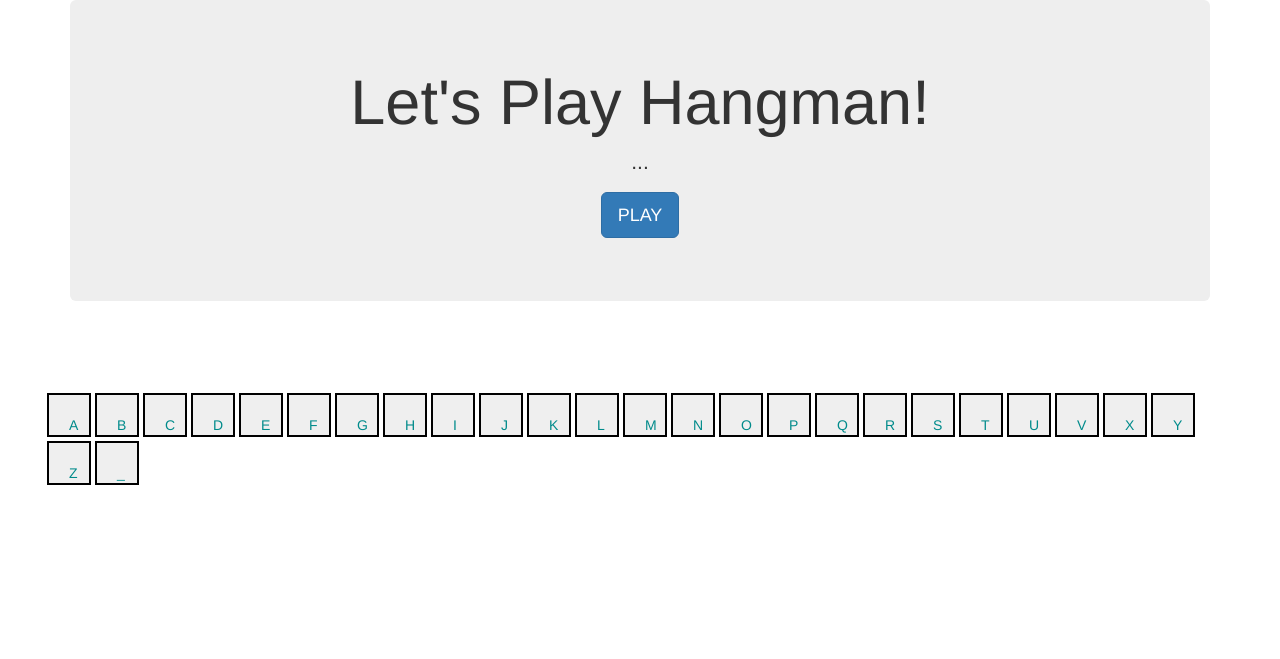
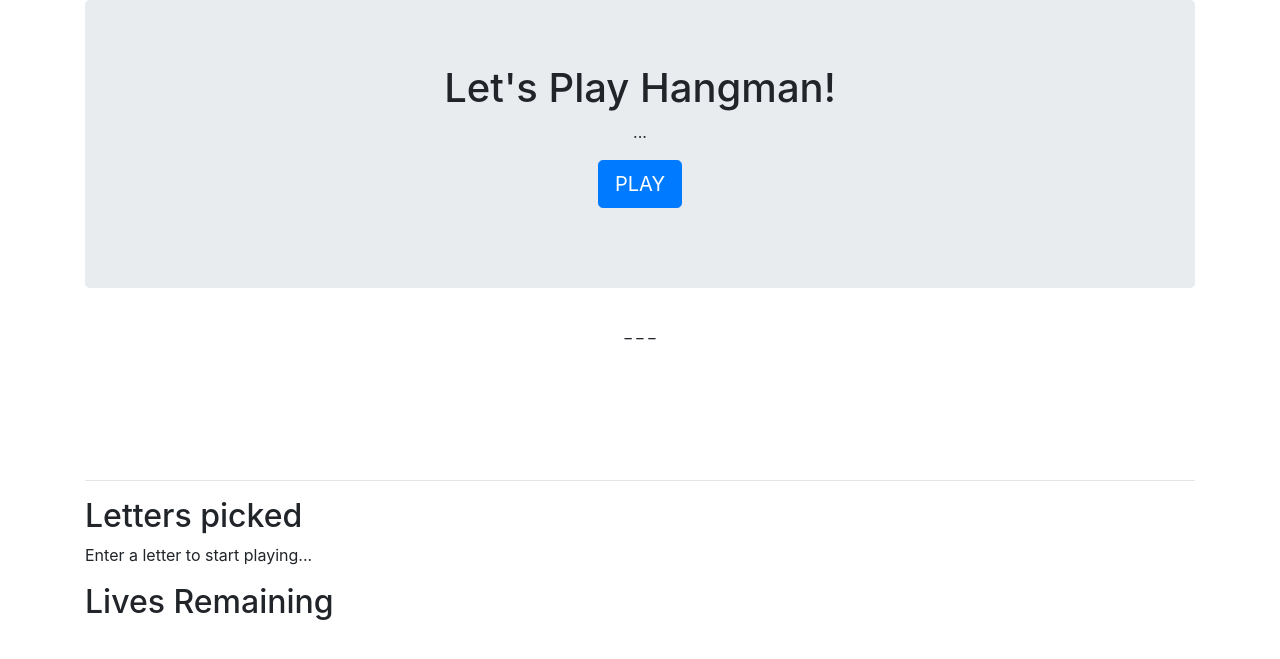
Before and after one commit to sxleal/week-3-game, a PHP site: page / in a window 1280 px wide. Shown: the top 659 px of the page. Run offline with PHP 8.4, Linux system fonts and the light colour scheme; some libraries are stand-ins or nearby versions.

Commit message:
as far as I got

```diff
--- a/assets/css/style.css
+++ b/assets/css/style.css
@@ -15,6 +15,10 @@
 	padding: 60px;
 }
 
+.guessColor {
+	color:orange;
+}
+
 .hangLetter {
 	display: inline-block;
 	line-style: none;
--- a/assets/javascript/game.js
+++ b/assets/javascript/game.js
@@ -11,50 +11,87 @@ var alphabet = ["A", "B","C","D","E","F","G","H","I","J","K",
 	var targetWord; 	//random word selected
 	var guess;			//User's guess
 	var guesses = [];	//Stored guesses
+	var emptyLetters = []; //starting dashes to be filled
+	var emptyLettersStr= "";	//print the dashes and correct guesses
 	var lives;			//Lives
 	var correct;		//Count orrect guesses
 	var space;			//Number of spaces in targetWord
 
 
-
-//We pick a random word for player to guess
+//We pick a random word for player to guess.
 	var wordArray = ["cat","dog","pig","duck"];
 
 
 	targetWord = wordArray[Math.floor(Math.random()*wordArray.length)];
-	console.log(targetWord)
+	console.log(targetWord);
 
 
 
+//Parse targetWord's letters into targetWordArray
+
+	var targetWordArray = targetWord.split("");
+	console.log(targetWordArray);
+
+// Display word to be guessed as dashes.  Use emptyLetters array to print dashes
+
+		for (var i = 0; i< targetWordArray.length; i++) {
+			emptyLetters.push("_ ");
+		}
+		console.log("emptyLetters", emptyLetters);
+
+		emptyLettersStr = "";
+
+		for (var i = 0; i< emptyLetters.length; i++) {
+			emptyLettersStr = emptyLettersStr + emptyLetters[i];
+		}
+
+		$('#hold').append(emptyLettersStr);
 
 
+//Collect input from user to guess a letter and convert to lowercase
 
-//We store all the letters and underscore inside of an array called letters
+	document.onkeyup = function(event) {
+		var guess = String.fromCharCode(event.keyCode).toLowerCase();
+
+// Check if guess has been selected before -->not done
+
+		guesses.push(guess);
+		console.log(guess);
 
 
-	for (var i=0; i<alphabet.length; i++) {
-		console.log(alphabet[i]);
-		 var b = $('<button>').addClass("letter letter-button letter-button-color");
-		 b.attr("data-let", alphabet[i]);
-		 b.text(alphabet[i]);
-		 $("#buttons").append(b);
-	}
+//Check targetWordArray to see if letter matches
+//If it's not in the array,
 
-	$('.letter-button').on('click',function() {
-		var Guess = $('<div>').text($(this).data('let'));
-	    	$('#display').append(Guess);
-	    	$('#display').append(Guess);
-	})
+		if (targetWordArray.indexOf(guess) == -1) {
+			// document.querySelector('#picked').innerHTML = 'You chose ' + guess + " This is not a correct guess";
 
-//Inserts correct guess into dash display
-	result = function () {
-		wordHolder = document.getElementById('hold');
-		correct = document.createElement('ul');
+			$('#picked').append(guess + ", ");
+		}
 
-		for (var i=0; i<targetWord.length; i++) {
-			correct.setAttribute('id','myWord')
+		else {
+			document.querySelector('#picked').innerHTML = "YAY, correct";
 		}
 	}
 
 
+
+/*
+
+Make it an array and then replace dashes with correct guesses
+
+Create number of guesses available
+Create counter of guesses
+If incorrect guess, deduct counter
+
+If counter at 0, end game
+
+If correct guess, put letter on screen in correct postion
+
+If all letters guessed, Win the game
+
+Reset function to play again
+*/
+
+
+
 });
--- a/index.html
+++ b/index.html
@@ -7,7 +7,8 @@
 	<link rel="stylesheet" type="text/css" href="assets/css/reset.css">
 	<link rel="stylesheet" type="text/css" href="assets/css/style.css">
 	<!-- Latest compiled and minified CSS -->
-	<link rel="stylesheet" href="https://maxcdn.bootstrapcdn.com/bootstrap/3.3.7/css/bootstrap.min.css" integrity="sha384-BVYiiSIFeK1dGmJRAkycuHAHRg32OmUcww7on3RYdg4Va+PmSTsz/K68vbdEjh4u" crossorigin="anonymous">
+	<!-- <link rel="stylesheet" href="https://maxcdn.bootstrapcdn.com/bootstrap/3.3.7/css/bootstrap.min.css" integrity="sha384-BVYiiSIFeK1dGmJRAkycuHAHRg32OmUcww7on3RYdg4Va+PmSTsz/K68vbdEjh4u" crossorigin="anonymous"> -->
+	<link rel="stylesheet" href="https://bootswatch.com/cerulean/bootstrap.css" crossorigin="anonymous">
 </head>
 
 <body>
@@ -19,15 +20,32 @@
 			  <p><a class="btn btn-primary btn-lg" href="#" role="button">PLAY</a></p>
 		  </div>
 		</div>
+
+
+	<div class="row">
+		<div class="col-md-12">
+
+			<!--Lists blanks representing word in play-->
+			<div id="hold" class="text-center"></div>
+
+			<!--Creates alphabet letter buttons representing guess -->
+			<div id="buttons"></div>
+			<hr>
+
+			<!--Displays letters picked-->
+			<div id="picked" class="panel-body">
+				<h2>Letters picked</h2>
+				<p>Enter a letter to start playing...</p>
+			</div>
+
+			<!--Lists lives remaining-->
+			<div id="lives" class="panel-body"><h2>Lives Remaining</h2></div>
+
+		</div>
+
 	</div>
 
-	<div class="row">
-
-		<!--Lists blanks representing word in play-->
-		<div id="hold"></div>
-
-		<!--Creates alphabet letter buttons representing guess -->
-		<div id="buttons"></div>
+	</div>
 
 
 
@@ -37,22 +55,6 @@
 
 
 
-<!-- //* var wordArray = ["cat","dog","pig","duck"];
-var targetWord;
-
-var guess;
-var guesses = [];
-var numGuesses = 15;
-var counter ;
-
-//Choose a word
-targetWord = wordArray[Math.floor(Math.random()*wordArray.length)];
-var targetLetters = targetWord.split("");
-console.log(targetLetters);
-
-letters = document.getElementByID("letters");
-*// -->
-
 </script>
 
 </body>
```
Also changed, not shown: 1 other file.
